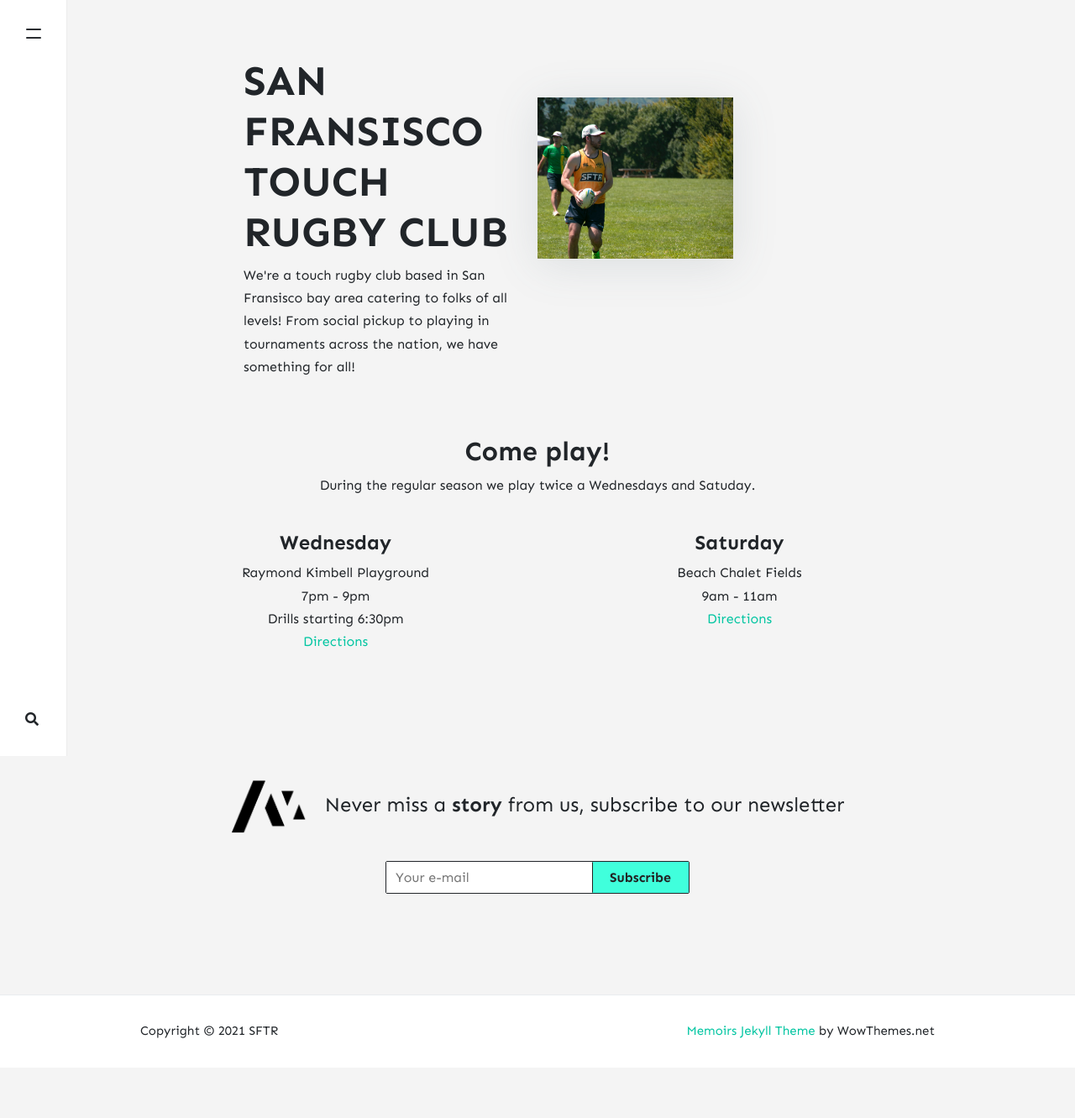
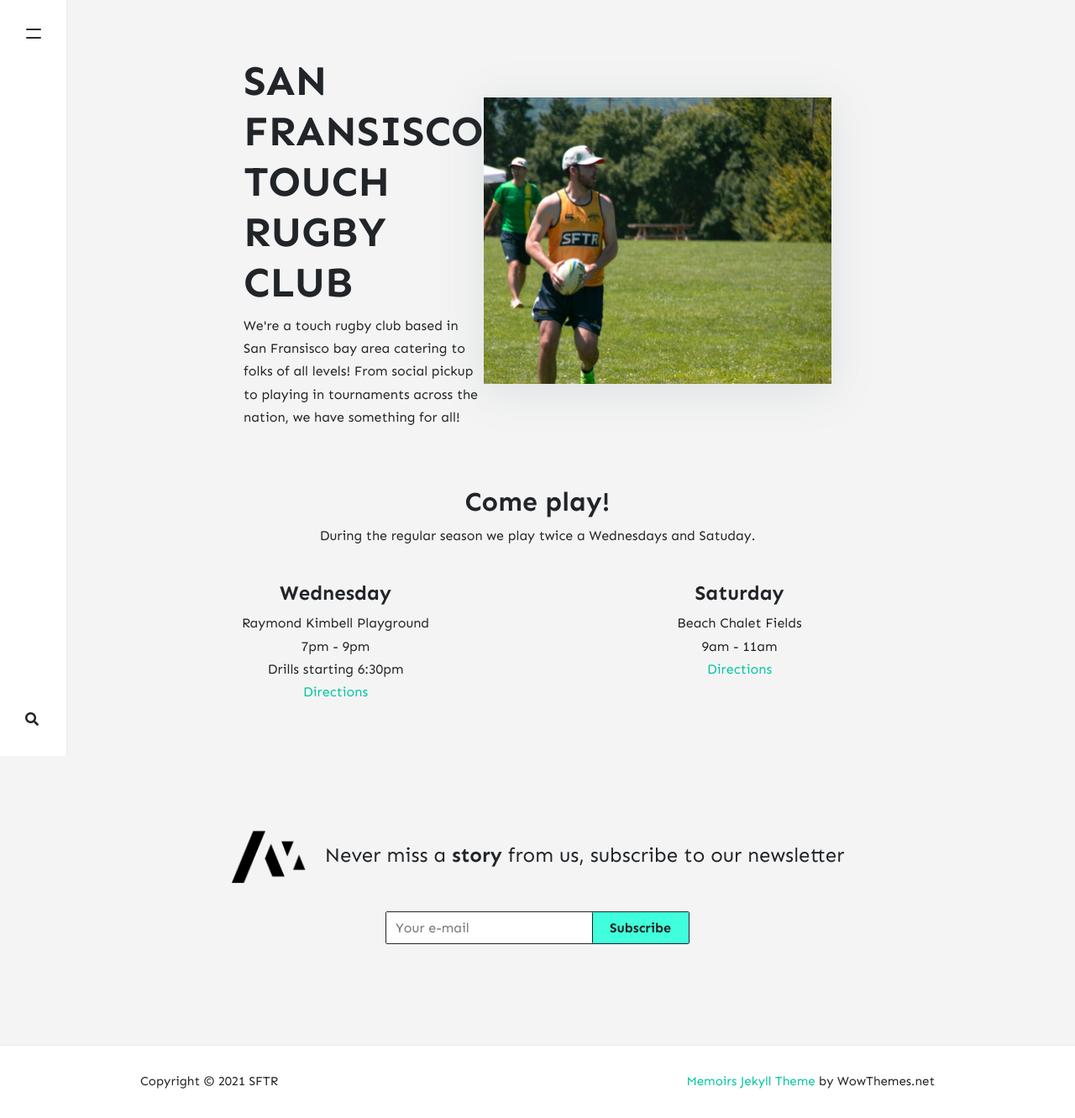
Before and after one commit to stackbit-projects/blue-triceratops-4f502, a Jekyll site: the page built from _pages/about.md, in a window 1280 px wide. Shown: the whole page at 84% size. Built offline with Jekyll 4.4.1, drawn with Linux system fonts in a browser that asks for light colours; nearby versions of some CDN libraries; comment, search, counter and statistics services are not loaded; before the commit the page ends 1271 px from its top, so only the background shows below that.

Commit message:
home.html: changed

```diff
--- a/_layouts/home.html
+++ b/_layouts/home.html
@@ -10,10 +10,9 @@ permalink: "/home.html"
             <h1 class="posttitle">{{ page.title }}</h1>
             <p>{{ page.description }}</p>
         </div>
-        <div class="three-column">
-            <!-- Featured Image -->
-            {% include featured-image.html %}
-        </div>
+
+        <!-- Featured Image -->
+        {% include featured-image.html %}
     </div>
 </div>
 
```
